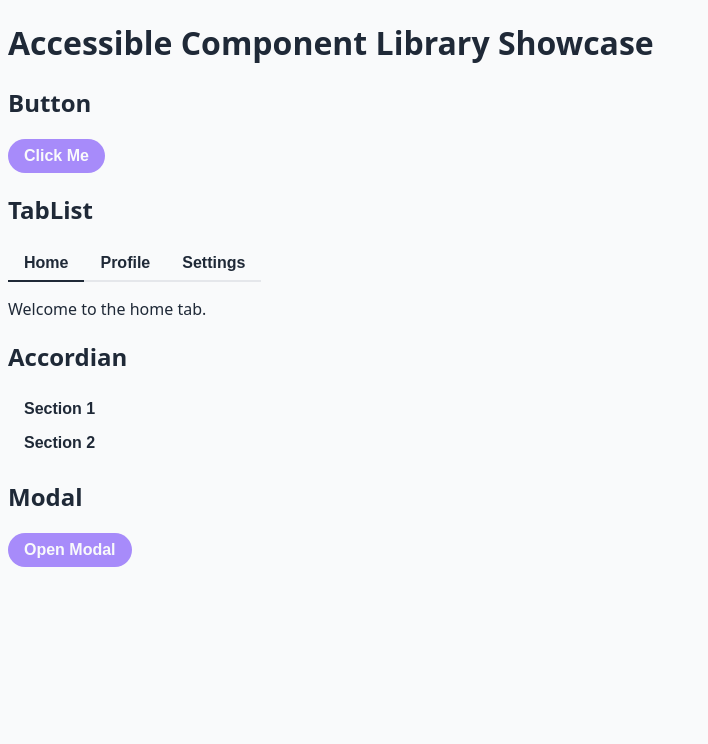
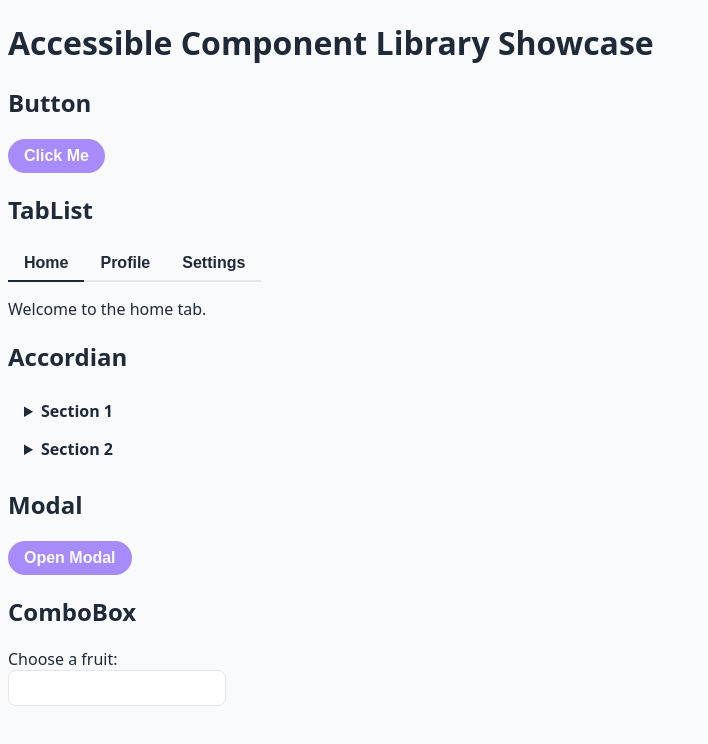
Before and after one commit to wheelercorrine/react-a11y-kit, a React (Vite) app: page / in a window 1280 px wide. Shown: the top 744 px of the page, without its empty margins (0-708 px from the left). Built offline with nearby package versions, Linux system fonts and the light colour scheme.

Commit message:
Add ComboBox component

```diff
--- a/src/App.tsx
+++ b/src/App.tsx
@@ -4,12 +4,14 @@ import { Button } from "./components/Buttons/Button/Button";
 import { Tabs } from "./components/Navigation/Tabs/Tabs";
 import { Accordion } from "./components/Navigation/Accordian/Accordian";
 import { Modal } from "./components/Overlays/Modal/Modal";
+import { Combobox } from "./components/Pickers/Combobox/Combobox";
 
 function App() {
   // const [open, setOpen] = useState(false);
   const [isOpen, setIsOpen] = useState(false);
   const cancelRef = useRef<HTMLButtonElement>(null);
   const openRef = useRef<HTMLButtonElement>(null);
+  const items = ["Apple", "Banana", "Grape", "Orange", "Pineapple"];
 
   return (
     <>
@@ -81,6 +83,20 @@ function App() {
             </Modal.Footer>
           </Modal.Content>
         </Modal>
+
+        <h2>ComboBox</h2>
+        <div className="max-w-sm">
+          <label htmlFor="fruit" className="block mb-2">
+            Choose a fruit:
+          </label>
+          <Combobox
+            options={items}
+            onChange={(val) => console.log("Selected:", val)}
+          >
+            <Combobox.Input className="border p-2 w-full" />
+            <Combobox.Listbox className="border border-gray-300" />
+          </Combobox>
+        </div>
       </div>
     </>
   );
--- a/src/components/Buttons/Button/Button.tsx
+++ b/src/components/Buttons/Button/Button.tsx
@@ -10,14 +10,14 @@ interface ButtonProps extends React.ButtonHTMLAttributes<HTMLButtonElement> {
  *  Add secondary button
  *  Add disabled state
  *  Add loading state
+ *  Add optional class
  */
 export const Button: React.FC<ButtonProps> = ({
   children,
   ref,
-  variant = "primary",
+  // variant = "primary",
   ...props
 }) => {
-  console.log(variant);
   return (
     <button ref={ref} className={styles.primary} {...props}>
       {children}
--- a/src/components/Navigation/Accordian/Accordian.tsx
+++ b/src/components/Navigation/Accordian/Accordian.tsx
@@ -117,8 +117,8 @@ const AccordionHeader: React.FC<AccordionHeaderProps> = ({
   };
 
   return (
-    <div className={`accordion-header ${className}`}>
-      <button
+    <details className={`accordion-header ${className}`}>
+      <summary
         ref={buttonRef}
         id={buttonId}
         aria-expanded={isOpen}
@@ -128,11 +128,11 @@ const AccordionHeader: React.FC<AccordionHeaderProps> = ({
         data-accordion-header
         className={styles.header}
         // className="w-full text-left"
-        type="button"
+        //type="button"
       >
         {children}
-      </button>
-    </div>
+      </summary>
+    </details>
   );
 };
 
--- /dev/null
+++ b/src/components/Pickers/Combobox/Combobox.module.css
@@ -0,0 +1,53 @@
+/* combobox container */
+.combobox {
+  position: relative;
+  width: 100%;
+}
+
+/* input */
+.input {
+  width: 200px;
+  padding: 0.5rem;
+  border: 1px solid var(--border);
+  border-radius: var(--corner-radius-square);
+  font-size: 1rem;
+  background-color: var(--background-surface);
+  color: var(--text-primary);
+}
+
+/* listbox */
+
+.listbox {
+  width: 200px;
+  display: none;
+  padding: 0;
+  margin-top: 0.25rem;
+  border: 1px solid var(--border);
+  background: var(--background-surface);
+  border-radius: var(--corner-radius-square);
+  max-height: 200px;
+  overflow-y: auto;
+  box-shadow: 0 4px 8px rgba(0, 0, 0, 0.1);
+  z-index: 10;
+}
+
+.listbox li {
+  list-style-type: none;
+}
+
+.listbox.open {
+  display: block;
+}
+
+/* option */
+.option {
+  padding: 0.5rem 0.75rem;
+  cursor: pointer;
+}
+
+.option:hover,
+.option[aria-selected="true"] {
+  background-color: var(--hover); /* blue-600 */
+  color: var(--background-surface);
+  font-weight: 600;
+}
--- /dev/null
+++ b/src/components/Pickers/Combobox/Combobox.tsx
@@ -0,0 +1,215 @@
+import React, {
+  useState,
+  useRef,
+  useContext,
+  createContext,
+  useId,
+} from "react";
+
+import type { ReactNode, KeyboardEvent } from "react";
+
+import styles from "./Combobox.module.css";
+
+type ComboboxContextType = {
+  isOpen: boolean;
+  setIsOpen: (i: boolean) => void;
+  activeIndex: number | null;
+  setActiveIndex: (i: number | null) => void;
+  selectOption: (value: string) => void;
+  inputRef: React.RefObject<HTMLInputElement | null>;
+  listboxId: string;
+  options: string[];
+  filteredOptions: string[];
+  setFilteredOptions: (o: string[]) => void;
+  selectedValue: string;
+  setSelectedValue: (val: string) => void;
+};
+
+const ComboboxContext = createContext<ComboboxContextType | null>(null);
+function useComboboxContext() {
+  const ctx = useContext(ComboboxContext);
+  if (!ctx)
+    throw new Error("Combobox components must be used inside <Combobox.Root>");
+  return ctx;
+}
+
+interface ComboboxRootProps {
+  options: string[];
+  children: ReactNode;
+  onChange?: (value: string) => void;
+  placeholder?: string;
+}
+
+export const Combobox: React.FC<ComboboxRootProps> & {
+  Input: typeof ComboboxInput;
+  Listbox: typeof ComboboxListbox;
+  Option: typeof ComboboxOption;
+} = ({ options, children, onChange }) => {
+  const inputRef = useRef<HTMLInputElement | null>(null);
+  const [isOpen, setIsOpen] = useState(false);
+  const [activeIndex, setActiveIndex] = useState<number | null>(null);
+  const [filteredOptions, setFilteredOptions] = useState<string[]>(options);
+  const [selectedValue, setSelectedValue] = useState("");
+
+  const listboxId = useId();
+
+  const selectOption = (value: string) => {
+    setSelectedValue(value);
+    setIsOpen(false);
+    inputRef.current?.focus();
+    if (onChange) onChange(value);
+  };
+
+  return (
+    <ComboboxContext.Provider
+      value={{
+        isOpen,
+        setIsOpen,
+        activeIndex,
+        setActiveIndex,
+        selectOption,
+        inputRef,
+        listboxId,
+        options,
+        filteredOptions,
+        setFilteredOptions,
+        selectedValue,
+        setSelectedValue,
+      }}
+    >
+      <div className={styles.combobox}>{children}</div>
+    </ComboboxContext.Provider>
+  );
+};
+
+const ComboboxInput: React.FC<{ className?: string }> = () => {
+  const {
+    isOpen,
+    setIsOpen,
+    activeIndex,
+    setActiveIndex,
+    selectOption,
+    inputRef,
+    listboxId,
+    options,
+    filteredOptions,
+    setFilteredOptions,
+    selectedValue,
+    setSelectedValue,
+  } = useComboboxContext();
+
+  const handleChange = (e: React.ChangeEvent<HTMLInputElement>) => {
+    const value = e.target.value;
+    setSelectedValue(value);
+    const newOptions = options.filter((opt) =>
+      opt.toLowerCase().includes(value.toLowerCase())
+    );
+    setFilteredOptions(newOptions);
+  };
+
+  const handleKeyDown = (e: KeyboardEvent<HTMLInputElement>) => {
+    if (!isOpen) {
+      setIsOpen(true);
+    }
+
+    if (e.key === "ArrowDown") {
+      e.preventDefault();
+      setActiveIndex((prev) =>
+        prev === null ? 0 : Math.min(prev + 1, filteredOptions.length - 1)
+      );
+    }
+
+    if (e.key === "ArrowUp") {
+      e.preventDefault();
+      setActiveIndex((prev) => (prev === null ? 0 : Math.max(prev - 1, 0)));
+    }
+
+    if (e.key === "Enter") {
+      e.preventDefault();
+      if (activeIndex !== null) {
+        selectOption(filteredOptions[activeIndex]);
+      }
+    }
+
+    if (e.key === "Escape") {
+      e.preventDefault();
+      setActiveIndex(null);
+      setIsOpen(false);
+    }
+  };
+
+  return (
+    <input
+      ref={inputRef}
+      className={styles.input}
+      type="text"
+      role="combobox"
+      aria-autocomplete="list"
+      aria-expanded={filteredOptions.length > 0}
+      aria-controls={listboxId}
+      aria-activedescendant={
+        filteredOptions.length > 0 ? `option-${listboxId}-0` : undefined
+      }
+      value={selectedValue}
+      onChange={handleChange}
+      onKeyDown={handleKeyDown}
+      aria-haspopup="listbox"
+      autoComplete="off"
+    />
+  );
+};
+
+const ComboboxListbox: React.FC<{ className?: string }> = () => {
+  const { isOpen, listboxId, filteredOptions } = useComboboxContext();
+
+  if (filteredOptions.length === 0) return null;
+
+  return (
+    <ul
+      tabIndex={0}
+      id={listboxId}
+      role="listbox"
+      className={`${styles.listbox} ${isOpen ? styles.open : ""}`}
+    >
+      {filteredOptions.map((option, i) => (
+        <ComboboxOption key={option} index={i} value={option} />
+      ))}
+    </ul>
+  );
+};
+
+const ComboboxOption: React.FC<{
+  index: number;
+  value: string;
+  className?: string;
+}> = ({ index, value }) => {
+  const { activeIndex, setActiveIndex, selectOption, listboxId } =
+    useComboboxContext();
+
+  const isActive = activeIndex === index;
+
+  return (
+    <li
+      tabIndex={0}
+      id={`option-${listboxId}-${index}`}
+      role="option"
+      aria-selected={isActive}
+      className={styles.option}
+      onMouseEnter={() => setActiveIndex(index)}
+      onClick={() => selectOption(value)}
+      onKeyDown={(e: KeyboardEvent<HTMLLIElement>) => {
+        if (e.key === "Enter") {
+          e.preventDefault();
+          selectOption(value);
+        }
+      }}
+    >
+      {value}
+    </li>
+  );
+};
+
+// Attach subcomponents
+Combobox.Input = ComboboxInput;
+Combobox.Listbox = ComboboxListbox;
+Combobox.Option = ComboboxOption;
```
